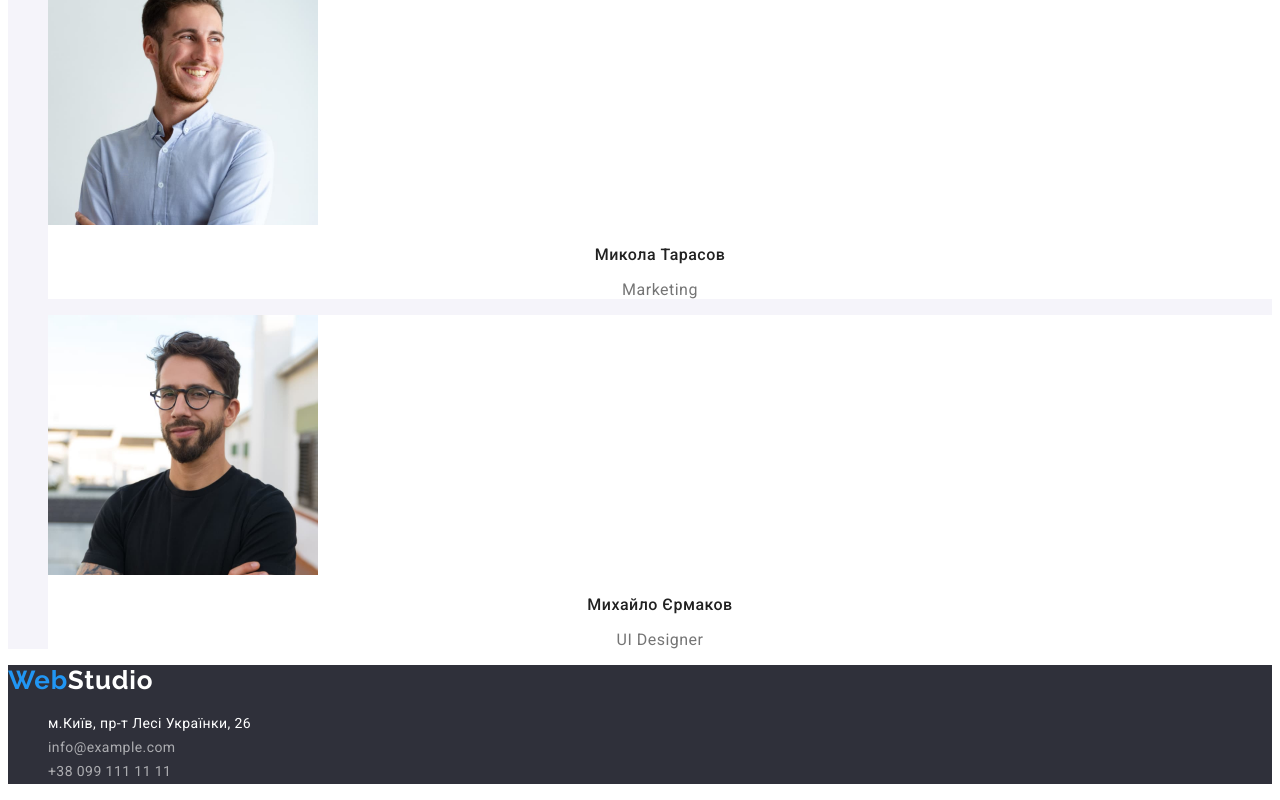
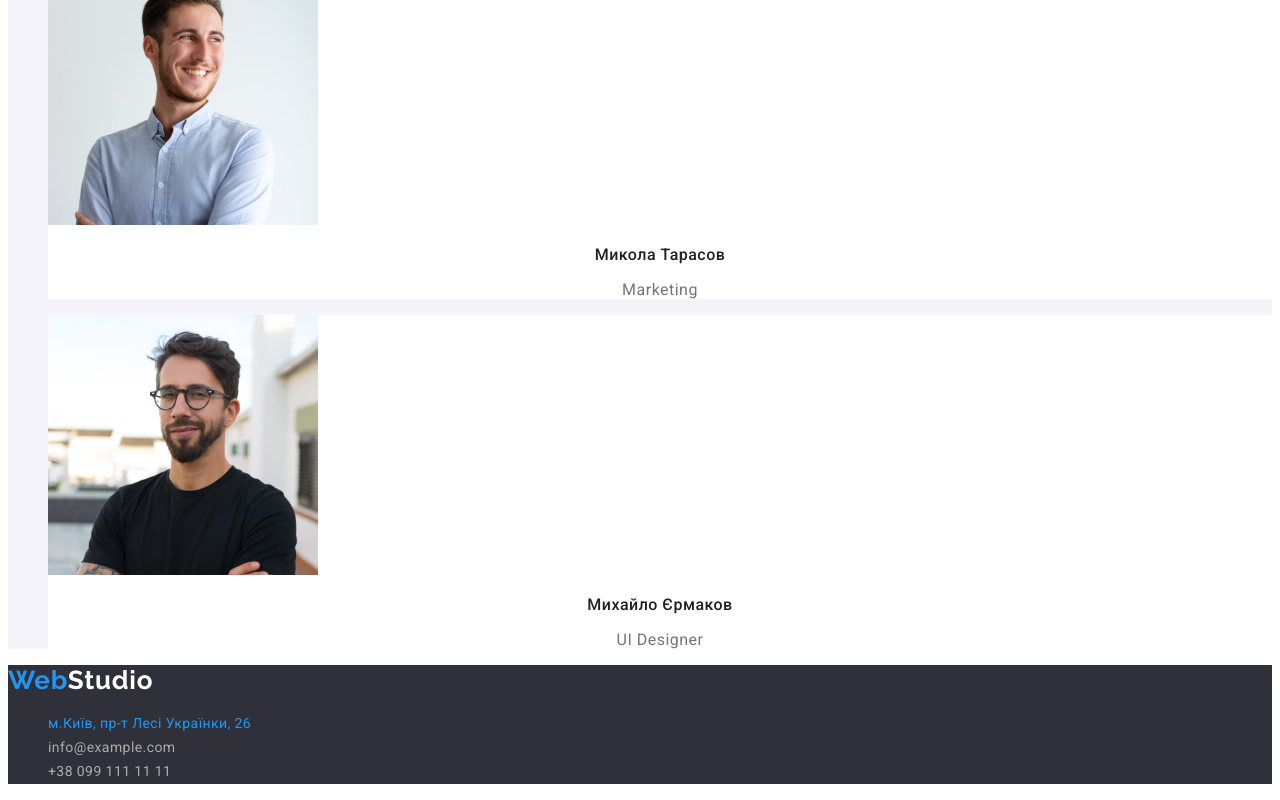
Before and after one commit to OksanaBuchkovska/goit-markup-hw-02, a plain HTML site: page index.html in a window 1280 px wide. In both pictures the pointer is over the link "м.Київ, пр-т Лесі Українки, 26". Shown: the part 2472-3272 px from the top of the page. Drawn offline with Linux system fonts and the light colour scheme.

Commit message:
hover до адреси

```diff
--- a/css/styles.css
+++ b/css/styles.css
@@ -174,6 +174,11 @@ body {
   color: var(--second-title-text-color);
 }
 
+.main-address:hover,
+.main-address:focus {
+  color: var(--accent-color);
+}
+
 .contacts {
   font-style: normal;
   font-weight: 400;
```
